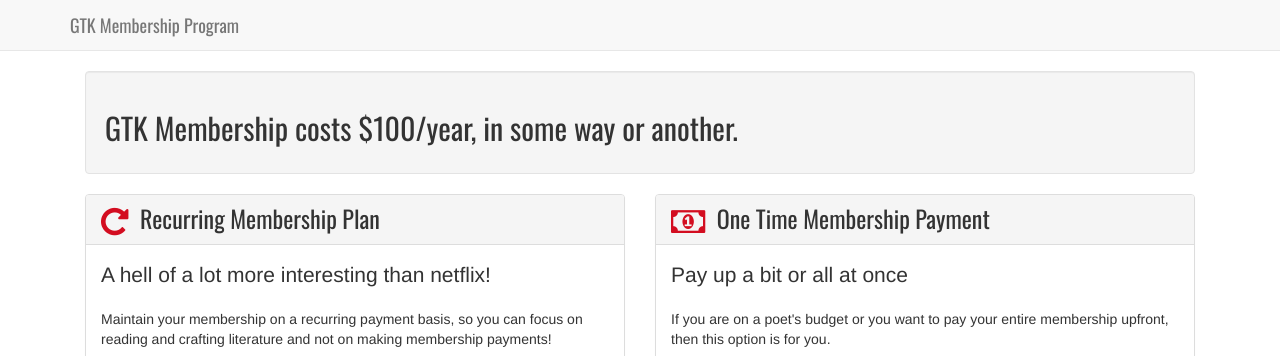
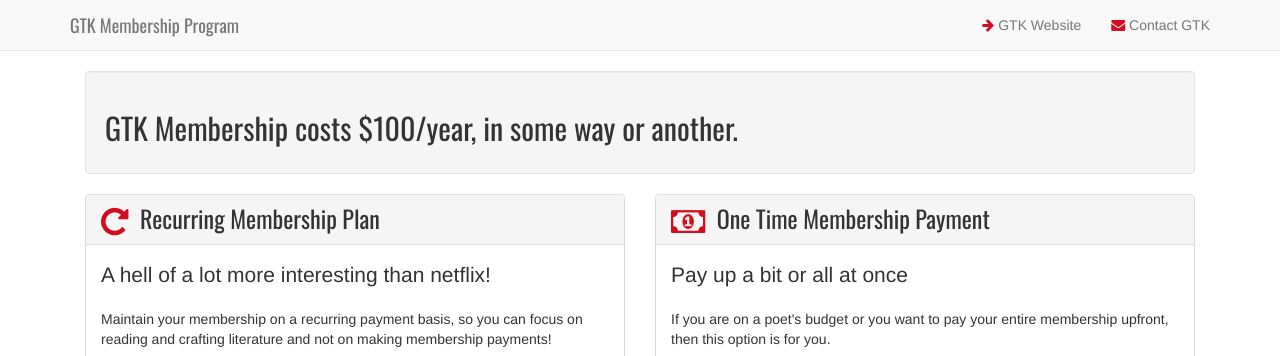
Before and after one commit to GuideToKulchur/guidetokulchur-memberships, a plain HTML site: page index.html in a window 1280 px wide. Shown: the top 356 px of the page. Drawn offline with nearby package versions, Linux system fonts and the light colour scheme.

Commit message:
navigation

```diff
--- a/index.html
+++ b/index.html
@@ -9,8 +9,6 @@
     <link rel="stylesheet" href="//netdna.bootstrapcdn.com/bootswatch/3.1.1/yeti/bootstrap.min.css">
     <link rel="stylesheet" href="//netdna.bootstrapcdn.com/font-awesome/4.0.3/css/font-awesome.min.css">
     <link rel="stylesheet" id="font-oswald-css" href="http://fonts.googleapis.com/css?family=Oswald&amp;ver=20120821" type="text/css" media="all">
-    <script type="text/javascript" src="//cdnjs.cloudflare.com/ajax/libs/jquery/2.1.0/jquery.min.js"></script>
-    <script type="text/javascript" src="//netdna.bootstrapcdn.com/bootstrap/3.1.1/js/bootstrap.min.js"></script>
 </head>
 
 <body>
@@ -37,7 +35,13 @@
     <nav class="navbar navbar-default navbar-static-top" role="navigation">
         <div class="container">
             <a class="navbar-brand" href="#">GTK Membership Program</a>
+            <ul class="nav navbar-nav navbar-right">
+          <li><a href="http://guidetokulchurcleveland.com"><span class="fa fa-arrow-right"></span>&nbsp;GTK Website </a></li>
+          <li><a href="mailto:kulchurcollaborative@gmail.com"> <span class="fa fa-envelope"></span>&nbsp;Contact GTK</a></li>
+        </ul>
         </div>
+
+
     </nav>
     <div class="container">
         <div class="col-md-12">
```
